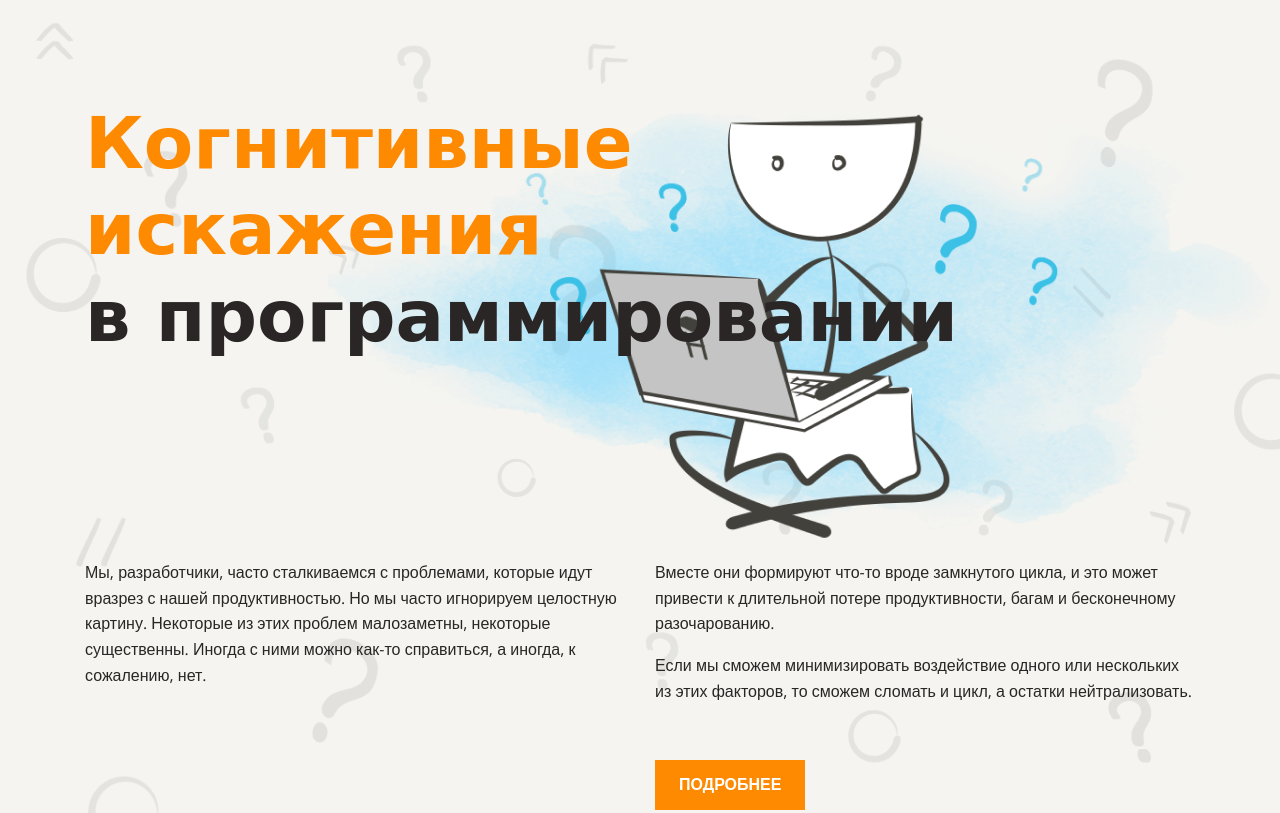
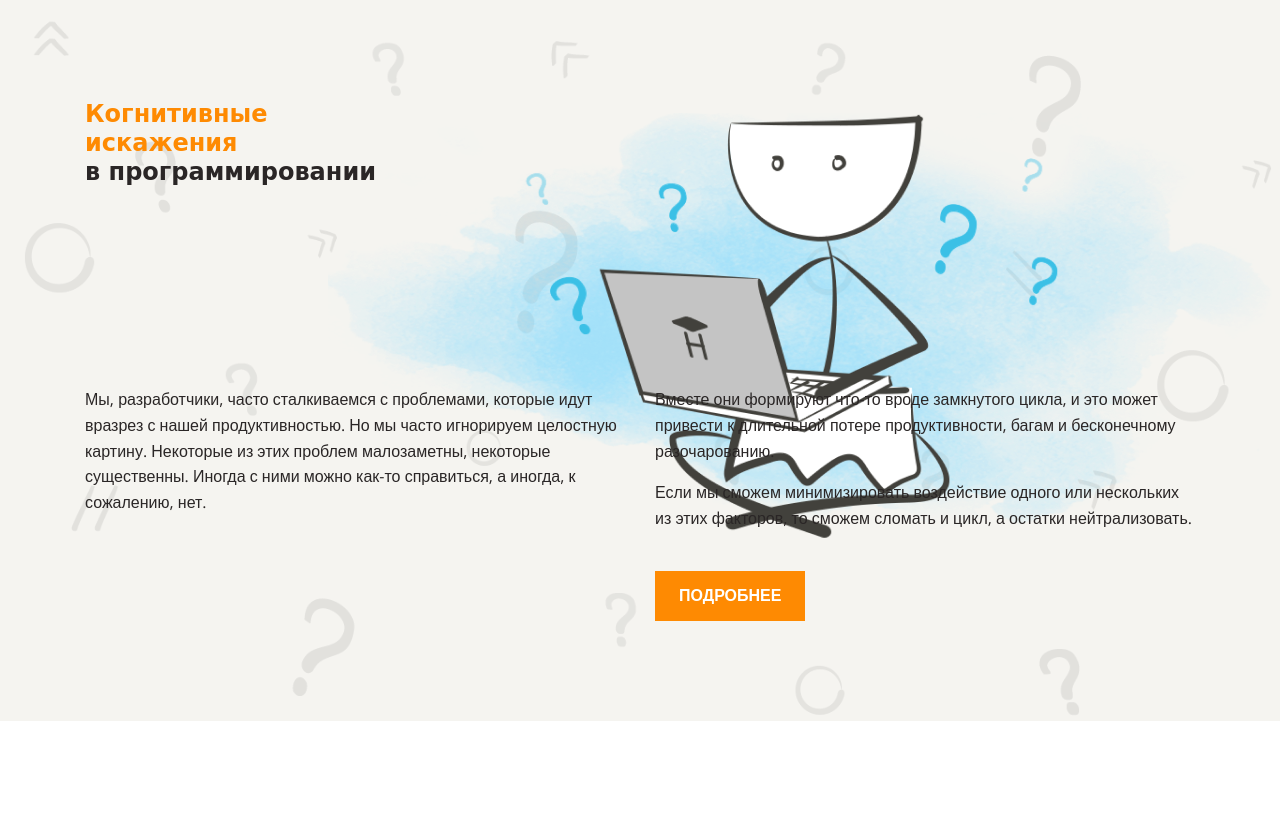
Before and after one commit to moryach0k/layout-designer-project-lvl1, a website: page src/index.html in a window 1280 px wide. Shown: the top 813 px of the page. Drawn offline with nearby package versions, Linux system fonts and the light colour scheme; a web font is replaced by a local one.

Commit message:
micro edits to pass tests

```diff
--- a/src/styles/style.css
+++ b/src/styles/style.css
@@ -33,7 +33,6 @@ h6 {
 
 h1 {
   font-weight: 700;
-  font-size: 72px;
 }
 
 h2 {
@@ -114,7 +113,7 @@ h3 {
 
 .btn {
   display: inline-block;
-  margin-top: 40px;
+  margin-top: 24px;
   padding-top: 12px;
   padding-right: 24px;
   padding-bottom: 12px;
```
